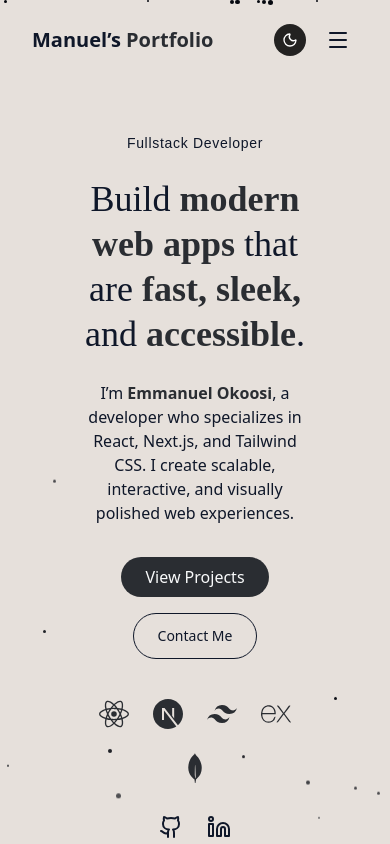
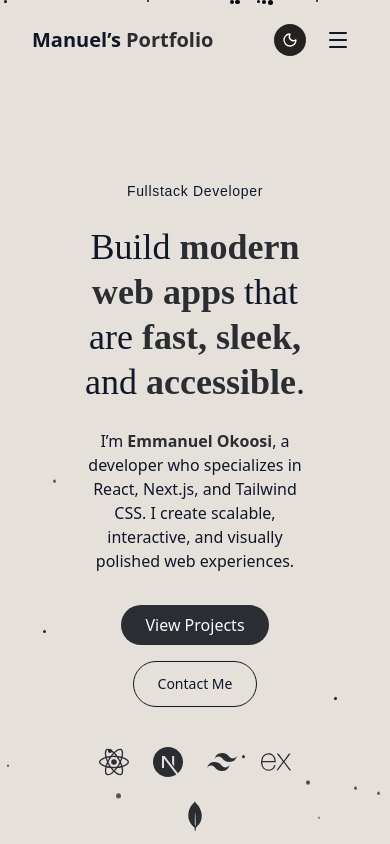
Before and after one commit to emm-ok/manuelsPortfolio, a React (Vite) app: page / in a window 390 px wide. Shown: the top 844 px of the page. Built offline with nearby package versions, Linux system fonts and the light colour scheme.

Commit message:
updated hero

```diff
--- a/src/components/HeroSection.jsx
+++ b/src/components/HeroSection.jsx
@@ -26,7 +26,7 @@
   return (
     <section
       id="hero"
-      className="relative min-h-screen flex items-center justify-center px-4 mt-8 md:mt-1"
+      className="relative min-h-screen flex items-center justify-center px-4 mt-20 md:mt-1"
     >
       <motion.div
         variants={container}
```
